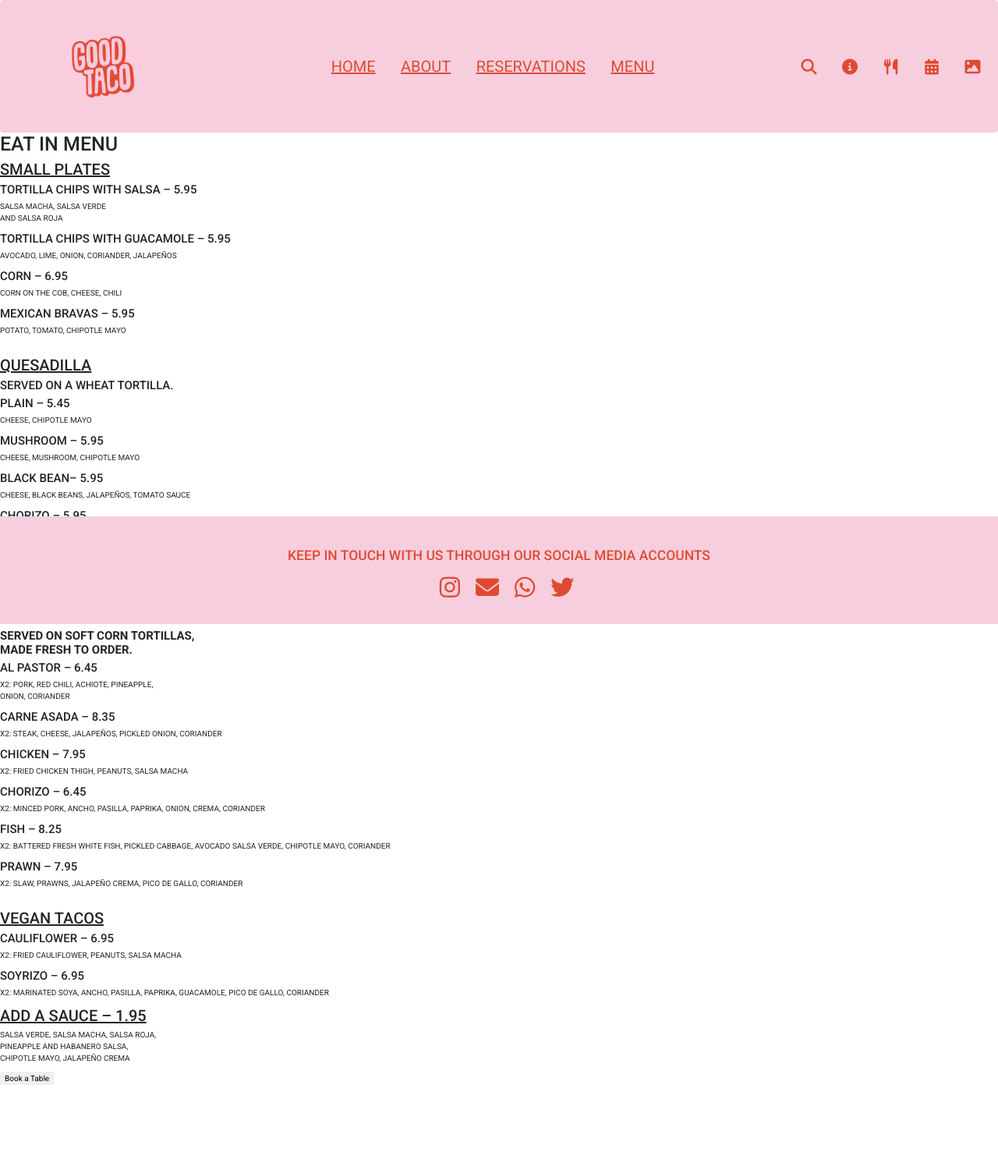
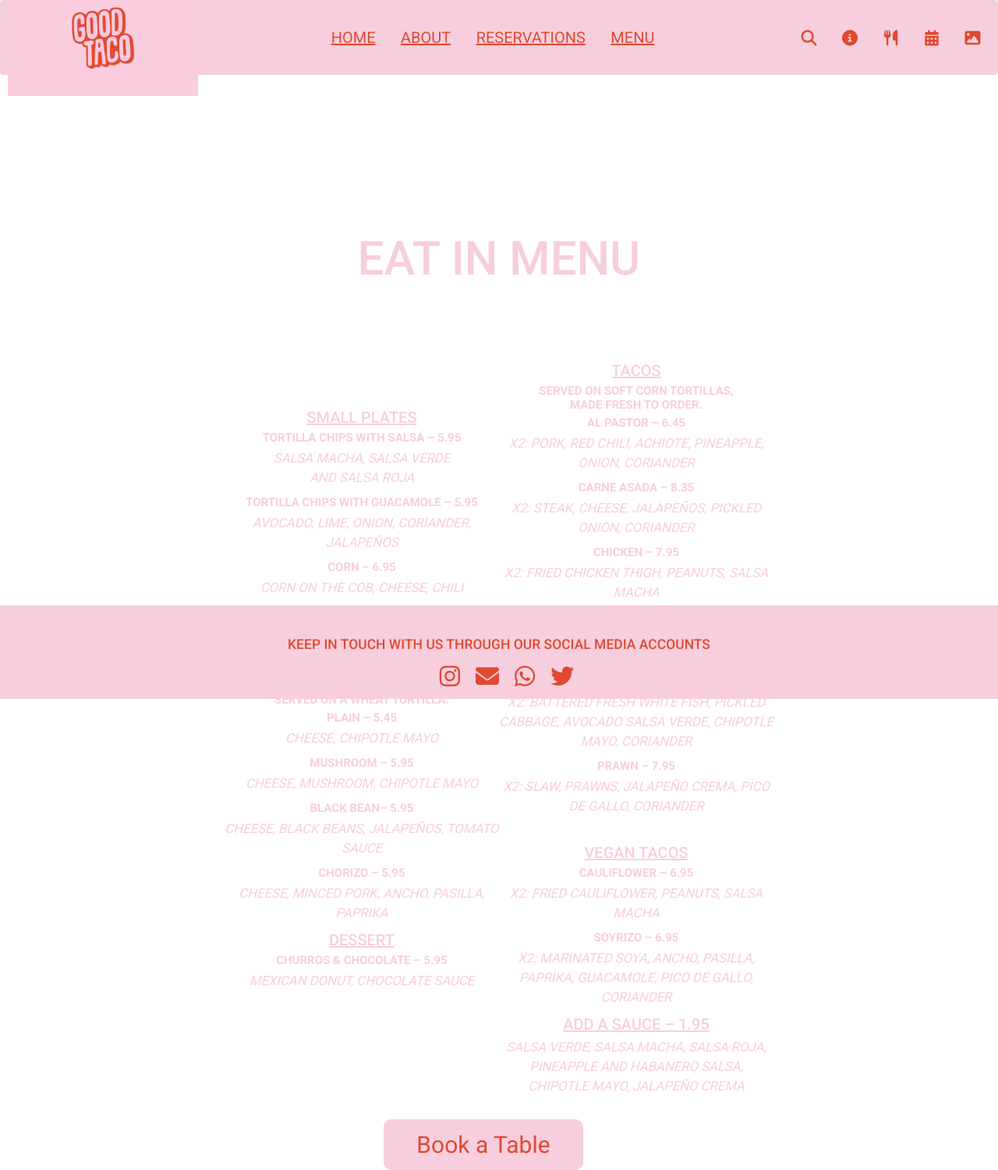
Before and after one commit to E01N/GoodTaco, a Django app: template home/templates/home/menu.html in a window 1280 px wide. Shown: the whole page at 78% size. Before the commit the page ends 1391 px from the top, so only its background shows below. Run offline with Django 3.2, Linux system fonts and the light colour scheme; the template is opened without the code that fills it, so the values that code supplies are empty.

Commit message:
added style fpr about and menu pages

```diff
--- a/static/css/base.css
+++ b/static/css/base.css
@@ -23,6 +23,7 @@ html{
     font-size: 62.5%;
     overflow-x: hidden;
     scroll-behavior: smooth;
+    height: 100%;
 }
 
 h2{
@@ -31,12 +32,14 @@ h2{
 
 body{
   background-color: var(--dark-color);
+  min-height: 100%;
 }
 
 /*navbar style start*/
 header{
     position: relative;
     padding: 10px;
+    height: 12vh;
     margin: 0px;
     background-color: var(--light-color);
     border-radius: 4px;
@@ -141,7 +144,7 @@ header .icons #menu{
   justify-content: center;
   align-items: center;
   transform: translateY(300px);
-  margin-bottom: 12px;
+  margin-bottom: 10vh;
 }
 
 .slider-navigation .nav-btn{
@@ -224,12 +227,12 @@ header .icons #menu{
 
 /*footer section start*/
 footer{
-  position: fixed;
-  bottom: 0;
+  position: absolute;
+  bottom: -12vh;
   left: 0;
   right: 0;
   background: var(--light-color);
-  height: auto;
+  height: 15vh;
   width: 100%;
   padding-top: 40px;
   color: var(--dark-color);
@@ -268,3 +271,133 @@ footer{
   color: var(--dark-color);
 }
 /*footer section end*/
+
+.about{
+  width: 100%;
+  padding: 230px 1em 0 1em;
+  justify-content: space-between;
+}
+
+.about img{
+  height: 700px;
+  width: 520px;
+  border-radius: 10px;
+}
+
+/*about section*/
+.about-text{
+  width: 550px;
+  max-width: 95%;
+  display: block;
+  align-items: center;
+  text-align: center;
+  justify-content: space-around;
+}
+
+.about .btn{
+  width: 12px;
+  height: 12px;
+  background: var(--light-color);
+  border-radius: 50%;
+  cursor: pointer;
+  box-shadow: 0 0 2px rgba(255, 255, 255, 0.5);
+  transition: 0.3s ease;
+  color: var(--dark-color);
+  border: 2px solid transparent;
+  font-size: 20px;
+  padding: 13px 30px;
+  border-radius: 10px;
+}
+
+.about .btn:hover{
+  background-color: var(--dark-color);
+  color: var(--light-color);
+  border: .1rem solid var(--dark-color);
+  border-radius: 10px;
+}
+
+.main{
+  width: 1130px;
+  max-width: 95%;
+  margin: 0 auto;
+  margin-bottom: 80px;
+  display: flex;
+  align-items: center;
+  justify-content: space-around;
+}
+
+.main h1{
+  color: var(--light-color);
+  font-size: 80px;
+  margin-bottom: 20px;
+
+}
+
+.main h3{
+  color: var(--light-color);
+  font-size: 30px;
+}
+/*about section end*/
+
+/*menu section start*/
+.flex-container p{
+  font-size: smaller;
+  font-style: italic;
+}
+
+.flex-container h4{
+  font-weight: 600;
+}
+.menu-header{
+  margin-top: 200px;
+  max-width: 100%;
+  display: block;
+  align-items: center;
+  text-align: center;
+  justify-content: space-around;
+}
+
+.menu-header h1{
+  color: var(--light-color);
+  font-size: 60px;
+  margin-bottom: 20px;
+}
+
+.flex-container{
+  display: flex;
+  align-items: center;
+  margin: 0 auto;
+  width: 55%;
+  border-radius: 10px;
+}
+
+.left{
+  color: var(--light-color);
+  font-size: 20px;
+  flex: 1;
+  text-align: center;
+}
+
+.right{
+  color: var(--light-color);
+  font-size: 20px;
+  flex: 1;
+  text-align: center;
+  padding-top: 75px;
+}
+
+.menu-btn button{
+  background: var(--light-color);
+  color: var(--dark-color);
+  border-radius: 10px;
+  padding: 10px;
+  font-size: 3rem;
+  margin: 20px;
+  position: absolute;
+  right: 40%;
+  width: 20%;
+  text-align: center;
+  cursor: pointer;
+
+}
+/*menu section end*/
```
